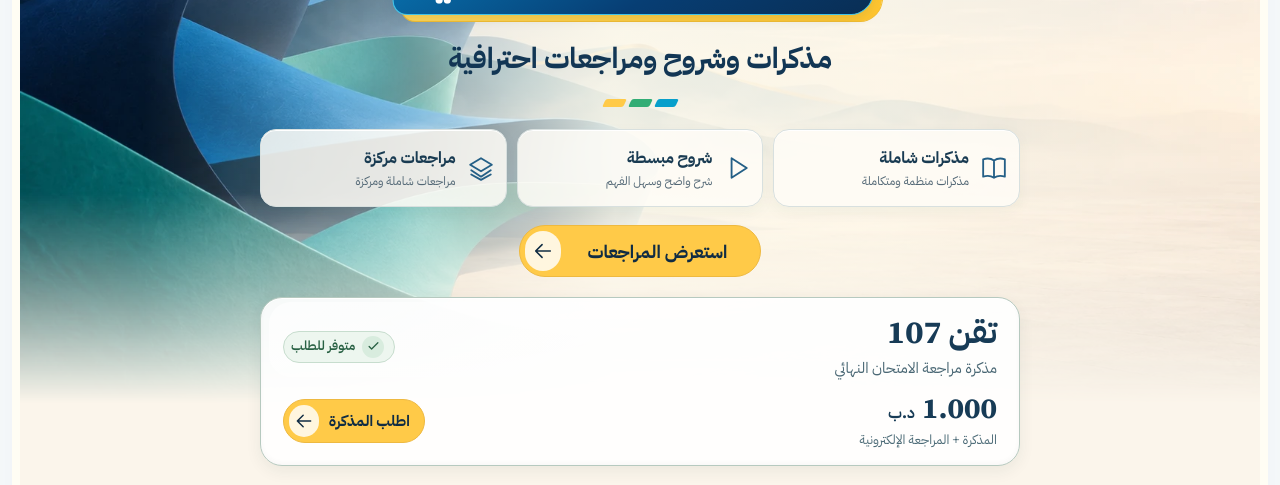
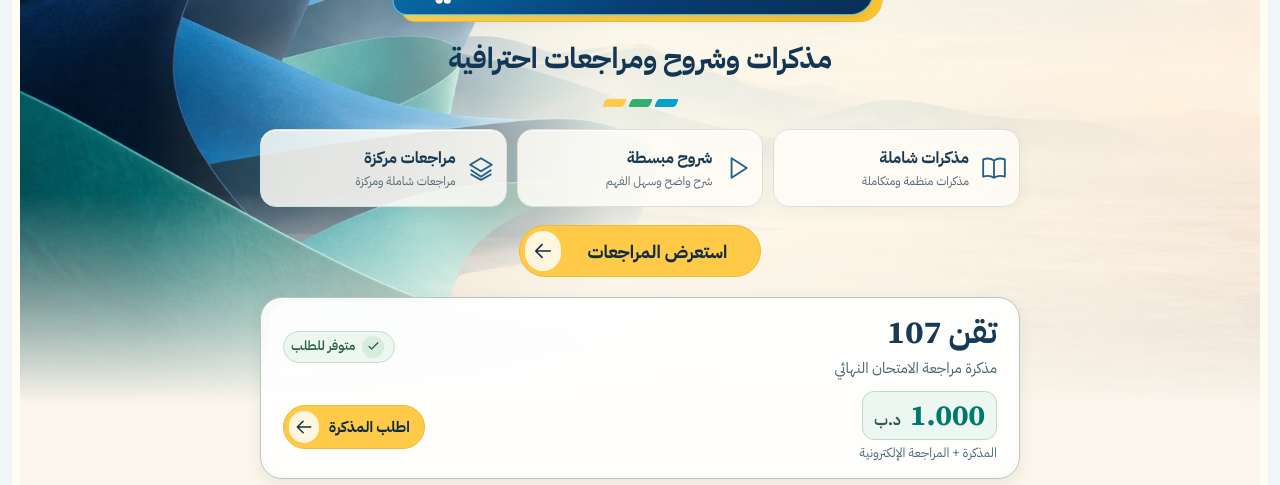
Before and after one commit to ebromo2003-tech/EBRAHIM-REVIEWS, a plain HTML site: page dashboard.html in a window 1280 px wide. Shown: the part 315-800 px from the top of the page. Drawn offline with Linux system fonts and the light colour scheme.

Commit message:
Emphasize package price with branded teal treatment

```diff
--- a/dashboard.html
+++ b/dashboard.html
@@ -413,9 +413,9 @@ OTHER DEALINGS IN THE FONT SOFTWARE.
     .unavailable .availability-mark { background: #e2e9ed; color: var(--ds-muted); }
     .featured-action .action { --action-icon: 30px; min-block-size: 44px; padding: 5px 14px 5px 5px; font-size: 15px; gap: 10px; }
     .featured-action .icon { inline-size: 20px; block-size: 20px; }
-    .price { display: inline-flex; align-items: baseline; gap: 7px; color: #173b56; font-weight: 700; line-height: 1.2; white-space: nowrap; }
+    .price { display: inline-flex; align-items: baseline; gap: 9px; padding: 6px 11px; border: 1px solid #b9dacf; border-radius: 12px; background: #edf7f2; color: var(--teal); font-weight: 700; line-height: 1.2; white-space: nowrap; }
     .price-value { min-inline-size: 4.2ch; font-family: 'Source Serif 4',serif; font-size: 29px; font-variant-numeric: lining-nums tabular-nums; }
-    .price-currency { font-size: 16px; font-weight: 600; }
+    .price-currency { color: #315b53; font-size: 16px; font-weight: 600; }
     .featured .package-summary { margin-top: 3px; font-size: 13px; color: #4c6b77; line-height: 1.6; }
 
     /* 08. Future availability — no fictitious products or locks */
@@ -716,7 +716,7 @@ OTHER DEALINGS IN THE FONT SOFTWARE.
       .skeleton { background: GrayText; }
     }
   </style>
-<meta name="tgn-release" content="448b03f5f967"><link rel="preload" as="image" href="site-assets/8bc50842ae50.webp" fetchpriority="high"><style>
+<meta name="tgn-release" content="b7f754a93a4f"><link rel="preload" as="image" href="site-assets/8bc50842ae50.webp" fetchpriority="high"><style>
 /* Paint the real skeleton before the larger fonts, logo and runtime arrive. */
 .is-loading #cover-logo,.is-loading .brand-symbol{background:url('site-assets/391b25bdc22f.webp') center/contain no-repeat}
 .load-recovery{position:fixed;z-index:90;inset:auto 16px 16px;inline-size:min(500px,calc(100% - 32px));margin:auto;padding:14px 18px;border:1px solid #c6d3cb;border-radius:16px;background:#fffdf7;color:#193b52;box-shadow:0 6px 24px #173b4918;display:flex;align-items:center;gap:14px;font-size:14px}
```
Also changed, not shown: design-system.html (+4 -4 lines), index.html (+3 -3 lines).
